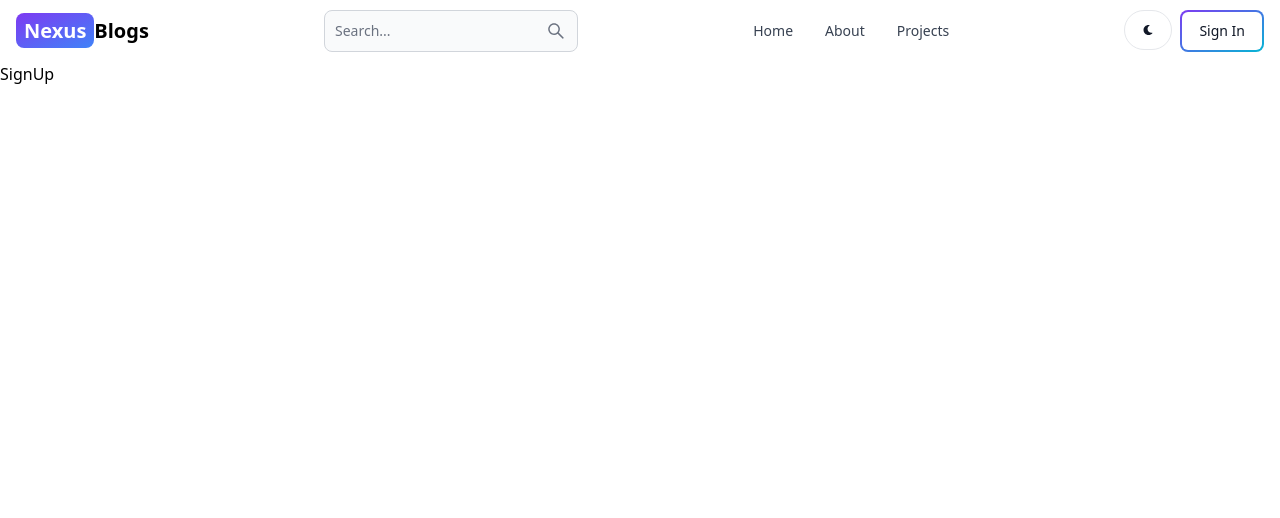
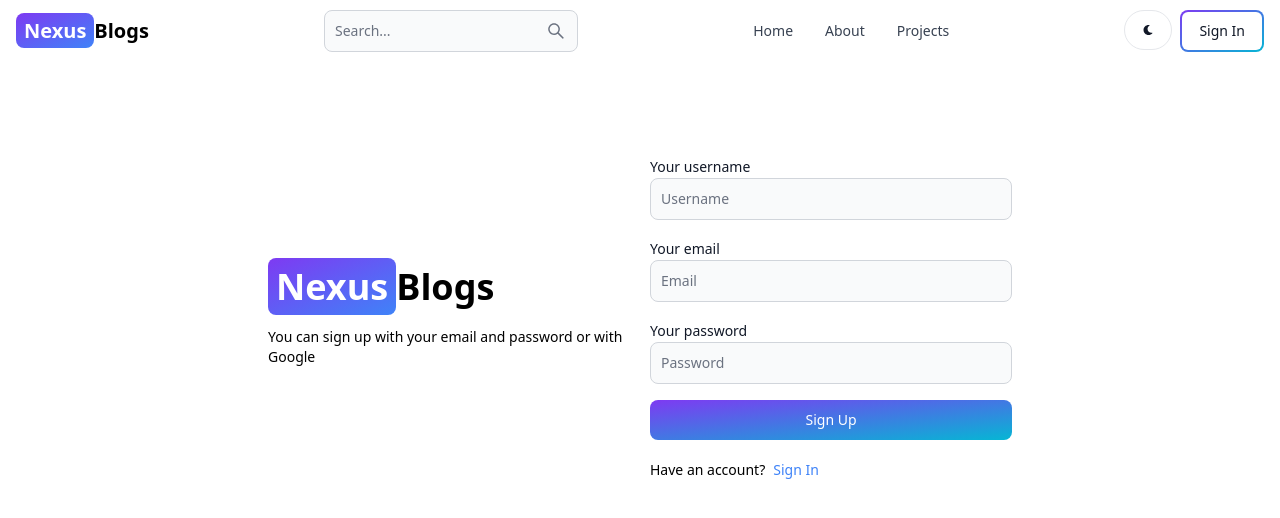
Before and after one commit to muzaffar9988/Blog-Website, a React (Vite) app in the folder client/: page /sign-up in a window 1280 px wide. Shown: the top 518 px of the page. Built offline with nearby package versions, Linux system fonts and the light colour scheme.

Commit message:
functionality added to signup page

```diff
--- a/client/src/pages/SignUp.jsx
+++ b/client/src/pages/SignUp.jsx
@@ -1,5 +1,119 @@
-
+import { Alert, Button, Label, Spinner, TextInput } from "flowbite-react";
+import { useState } from "react";
+import { Link, useNavigate } from "react-router-dom";
 
 export default function SignUp() {
-  return <div>SignUp</div>;
+  const [formData, setFormData] = useState({});
+  const [errorMessage, setErrorMessage] = useState(null);
+  const [loading, setLoading] = useState(false);
+  const navigate = useNavigate();
+  console.log(formData);
+
+  function handler(e) {
+    setFormData({ ...formData, [e.target.id]: e.target.value.trim() });
+  }
+  const submitHandler = async (e) => {
+    e.preventDefault();
+    setLoading(true);
+    setErrorMessage(null);
+
+    if (!formData.username || !formData.email || !formData.password)
+      return setErrorMessage("Input fields are required");
+
+    try {
+      const res = await fetch("api/auth/signup", {
+        method: "POST",
+        body: JSON.stringify(formData),
+        headers: { "Content-Type": "application/json" },
+      });
+
+      const data = res.json();
+
+      if (data.success === false) return setErrorMessage(data.errorMessage);
+      setLoading(false);
+      console.log(res);
+      if (res.ok) navigate("/sign-in");
+    } catch (error) {
+      setErrorMessage(error);
+    }
+  };
+
+  return (
+    <div className="min-h-screen mt-20">
+      <div className="flex p-3 max-w-3xl mx-auto flex-col md:flex-row md:items-center gap-5">
+        {/* left */}
+        <div className="flex-1">
+          <Link
+            to={"/"}
+            className="font-semibold whitespace-nowrap self-center dark:text-white text-4xl"
+          >
+            <span className="px-2 py-1 rounded-lg bg-gradient-to-br from-purple-600 to-blue-500 text-white ">
+              Nexus
+            </span>
+            Blogs
+          </Link>
+          <p className="text-sm mt-5">
+            You can sign up with your email and password or with Google
+          </p>
+        </div>
+        {/* right  */}
+        <div className="flex-1 ">
+          <form className="flex flex-col gap-4" onSubmit={submitHandler}>
+            <div>
+              <Label value="Your username"></Label>
+              <TextInput
+                type="text"
+                placeholder="Username"
+                id="username"
+                onChange={handler}
+              ></TextInput>
+            </div>
+            <div>
+              <Label value="Your email"></Label>
+              <TextInput
+                type="email"
+                placeholder="Email"
+                id="email"
+                onChange={handler}
+              ></TextInput>
+            </div>
+            <div>
+              <Label value="Your password"></Label>
+              <TextInput
+                type="password"
+                placeholder="Password"
+                id="password"
+                onChange={handler}
+              ></TextInput>
+            </div>
+            <Button
+              gradientDuoTone="purpleToBlue"
+              type="submit"
+              disabled={loading}
+            >
+              {loading ? (
+                <>
+                  <Spinner size="sm" />
+                  <span className="pl-3">loading...</span>
+                </>
+              ) : (
+                "Sign Up"
+              )}
+            </Button>
+          </form>
+          <div className="flex gap-2 text-sm mt-5">
+            <span>Have an account? </span>{" "}
+            <Link to="/sign-in" className="text-blue-500">
+              Sign In
+            </Link>
+          </div>
+          {errorMessage && (
+            <Alert className="mt-5" color={"failure"}>
+              {errorMessage}
+            </Alert>
+          )}
+        </div>
+      </div>
+    </div>
+  );
 }
--- a/client/vite.config.js
+++ b/client/vite.config.js
@@ -1,7 +1,15 @@
-import { defineConfig } from 'vite'
-import react from '@vitejs/plugin-react-swc'
+import { defineConfig } from "vite";
+import react from "@vitejs/plugin-react-swc";
 
 // https://vitejs.dev/config/
 export default defineConfig({
+  server: {
+    proxy: {
+      "/api": {
+        target: "http://localhost:3000",
+        secure: false,
+      },
+    },
+  },
   plugins: [react()],
-})
+});
```
Also changed, not shown: 1 other file (tests, documents, lock files or other folders).
